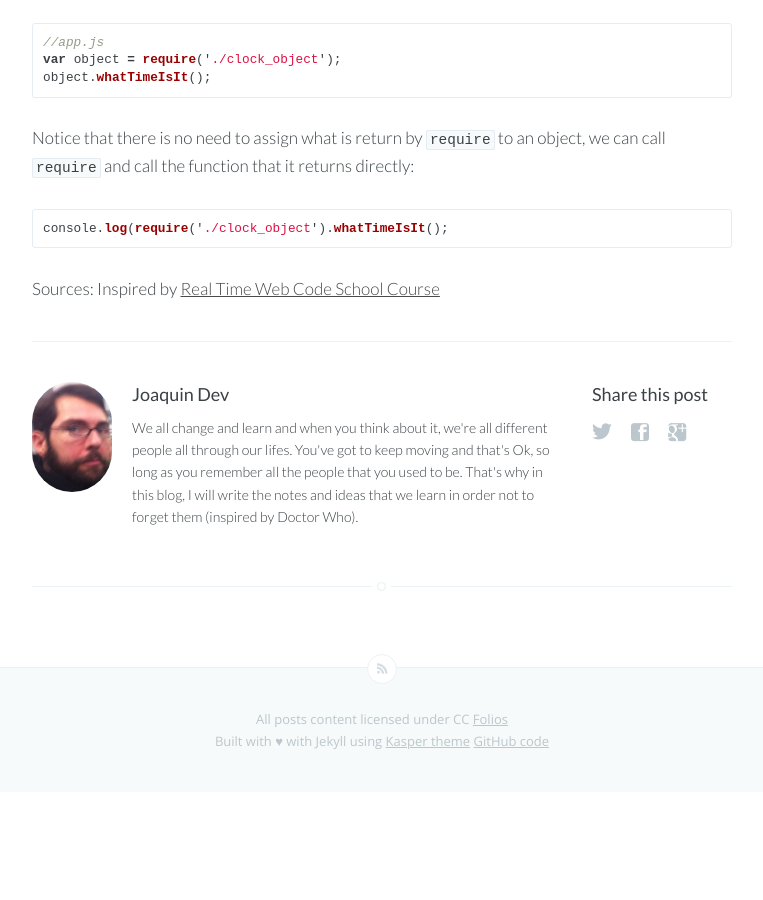
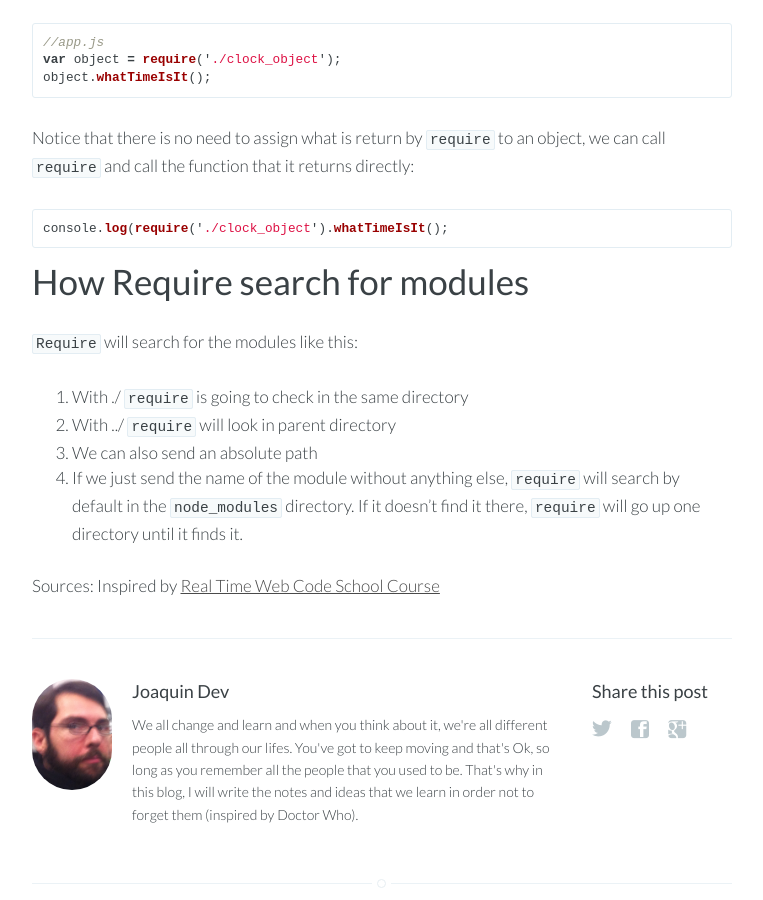
Before and after one commit to joaquindev/joaquindev.github.io, a Jekyll site: the page built from _posts/2014-01-10-create-own-module-nodejs.md, in a window 1280 px wide and 900 px high, scrolled down 949 px. Shown: the whole window, without its empty margins (258-1021 px from the left). Built offline with Jekyll 4.4.1, drawn with Linux system fonts in a browser that asks for light colours; Markdown is read by kramdown in place of the engine named in the settings; before the commit the page ends 1741 px from its top, so only the background shows below that.

Commit message:
Add some extra info on how Require works
Add some extra info on how Require works

Contact info: joaquin@isla.io

````diff
--- a/_posts/2014-01-10-create-own-module-nodejs.md
+++ b/_posts/2014-01-10-create-own-module-nodejs.md
@@ -45,6 +45,14 @@
 ```javascript
 console.log(require('./clock_object').whatTimeIsIt();
 ```
+###How Require search for modules
+
+`Require` will search for the modules like this:
+
+1. With ./ `require` is going to check in the same directory
+2. With ../ `require` will look in parent directory
+3. We can also send an absolute path
+4. If we just send the name of the module without anything else, `require` will search by default in the `node_modules` directory. If it doesn't find it there, `require` will go up one directory until it finds it.
 
 Sources: Inspired by [Real Time Web Code School Course][realtimewebcodeschoolcourse]
 
````
